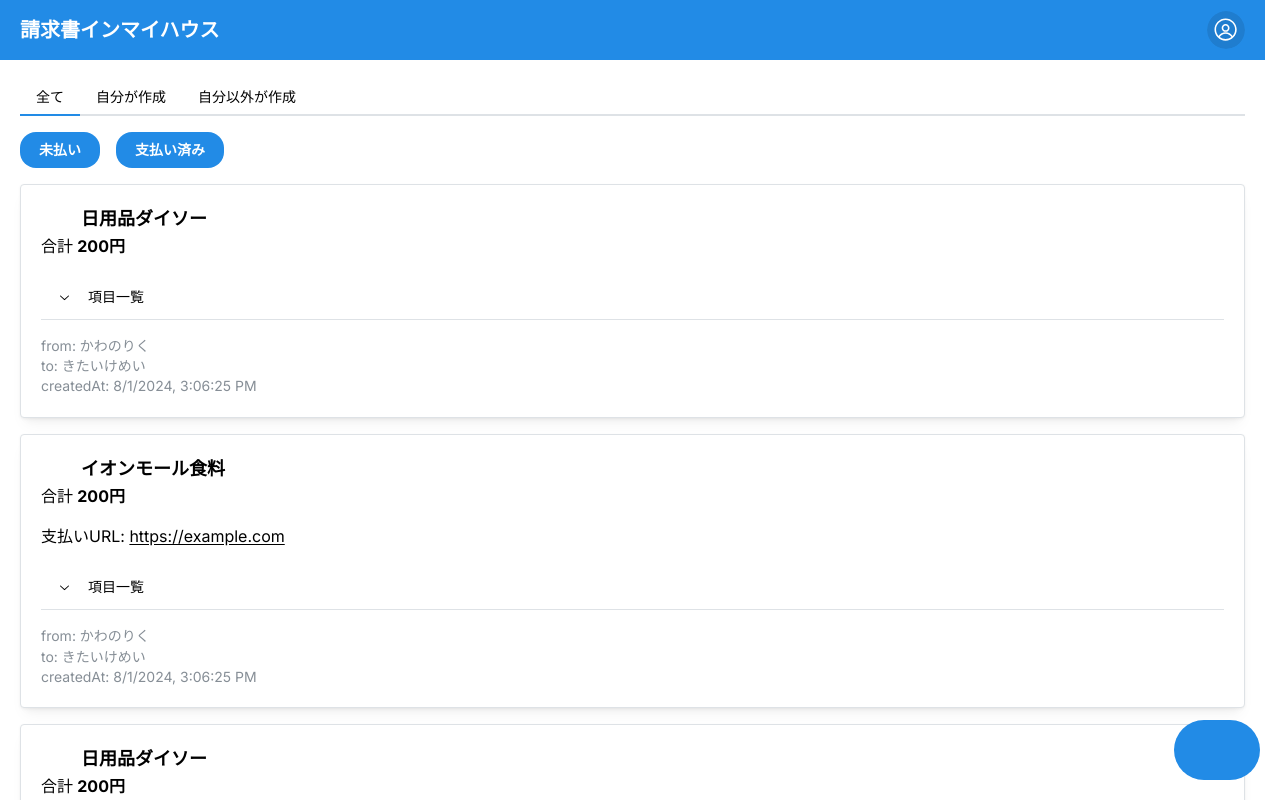
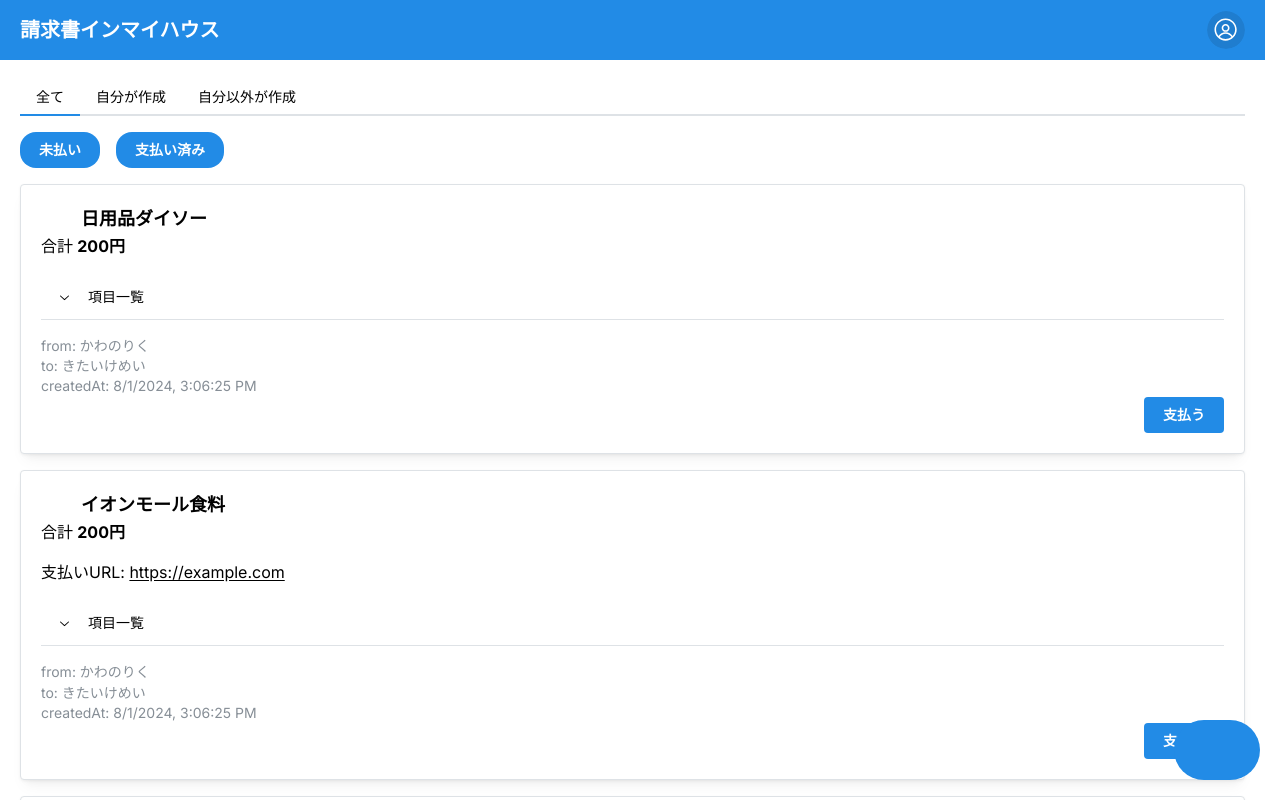
Before and after one commit to kawanoRiku0/invoice-in-house, a Next.js app: page /invoices in a window 1280 px wide. Shown: the top 800 px of the page. Built offline with nearby package versions, Linux system fonts and the light colour scheme; some icons are missing.

Commit message:
feat: 支払い導線の作成

```diff
--- a/src/app/invoices/page.tsx
+++ b/src/app/invoices/page.tsx
@@ -2,9 +2,10 @@
 
 import { InvoiceCard } from '@/model/invoice/component/invoice-card';
 import { InvoiceCreateModal } from '@/model/invoice/component/invoice-create-modal';
+import { PaymentModal } from '@/model/invoice/component/payment-modal';
 import { Invoice } from '@/model/invoice/type';
 import { Icon } from '@iconify/react/dist/iconify.js';
-import { Button, Group, Modal, Stack, Tabs } from '@mantine/core';
+import { Box, Button, Group, Modal, Stack, Tabs } from '@mantine/core';
 import { useDisclosure } from '@mantine/hooks';
 import { useMemo, useState } from 'react';
 
@@ -90,7 +91,14 @@ export default function Page() {
     [activeTab, invoices, statusPaid, statusUnpaid]
   );
 
-  const [opened, { open, close }] = useDisclosure(false);
+  const [
+    createModalOpened,
+    { open: createModalOpen, close: createModalClose },
+  ] = useDisclosure(false);
+
+  const [invoiceForPayment, setInvoiceForPayment] = useState<Invoice | null>(
+    null
+  );
 
   return (
     <main style={{ padding: '20px 0' }}>
@@ -129,13 +137,24 @@ export default function Page() {
         </Group>
         <Stack>
           {filteredInvoices.map((invoice) => (
-            <InvoiceCard key={invoice.id} invoice={invoice} />
+            <Box key={invoice.id}>
+              <InvoiceCard
+                invoice={invoice}
+                footer={
+                  <Group justify="flex-end">
+                    <Button onClick={() => setInvoiceForPayment(invoice)}>
+                      支払う
+                    </Button>
+                  </Group>
+                }
+              />
+            </Box>
           ))}
         </Stack>
       </Stack>
       {/* モーダルなど基本通常時は表示されないもの */}
       <Button
-        onClick={open}
+        onClick={createModalOpen}
         style={{
           position: 'fixed',
           bottom: '20px',
@@ -148,7 +167,22 @@ export default function Page() {
       >
         <Icon icon="mdi:plus" />
       </Button>
-      <InvoiceCreateModal size="xl" opened={opened} onClose={close} />
+      <InvoiceCreateModal
+        size="xl"
+        opened={createModalOpened}
+        onClose={createModalClose}
+      />
+      {invoiceForPayment && (
+        <PaymentModal
+          size="xl"
+          invoice={invoiceForPayment}
+          opened={Boolean(invoiceForPayment)}
+          onClose={() => setInvoiceForPayment(null)}
+          onSubmit={(url) => {
+            console.log(url);
+          }}
+        />
+      )}
     </main>
   );
 }
--- a/src/model/invoice/component/invoice-card/invoice-card.tsx
+++ b/src/model/invoice/component/invoice-card/invoice-card.tsx
@@ -16,16 +16,17 @@ import {
   Menu,
 } from '@mantine/core';
 import { Invoice } from '../../type';
-import { FC, useMemo, useState } from 'react';
+import { FC, ReactNode, useMemo, useState } from 'react';
 import { Icon } from '@iconify/react';
 import { InvoiceCardForm } from './form';
 import { useDisclosure } from '@mantine/hooks';
 
 type Props = {
   invoice: Invoice;
+  footer?: ReactNode;
 };
 
-export const InvoiceCard: FC<Props> = ({ invoice }) => {
+export const InvoiceCard: FC<Props> = ({ invoice, footer }) => {
   const { title, items, payment, from, to, createdAt } = invoice;
 
   const [isEditing, setIsEditing] = useState(false);
@@ -36,6 +37,7 @@ export const InvoiceCard: FC<Props> = ({ invoice }) => {
     () => items.reduce((acc, item) => acc + item.price, 0),
     [items]
   );
+
   return (
     <>
       {isEditing ? (
@@ -140,6 +142,7 @@ export const InvoiceCard: FC<Props> = ({ invoice }) => {
               </Text>
             </div>
           </Stack>
+          {footer}
         </Card>
       )}
     </>
--- a/src/model/invoice/component/payment-modal/payment-modal.tsx
+++ b/src/model/invoice/component/payment-modal/payment-modal.tsx
@@ -28,8 +28,11 @@ export const PaymentModal = ({ invoice, onClose, opened }: Props) => {
     <Modal
       opened={opened}
       onClose={onClose}
-      size="md"
-      title={<Title order={3}>「{invoice.to}」さんへの支払い</Title>}
+      title={
+        <Title size="lg" order={3}>
+          「{invoice.to}」さんへの支払い
+        </Title>
+      }
     >
       <Stack>
         <Table>
@@ -45,7 +48,7 @@ export const PaymentModal = ({ invoice, onClose, opened }: Props) => {
           </Table.Tbody>
         </Table>
         <Flex gap="sm" align="center">
-          <InputLabel htmlFor="url" size="md">
+          <InputLabel htmlFor="url" size="sm">
             PayPay URL
           </InputLabel>
           <Input
```
